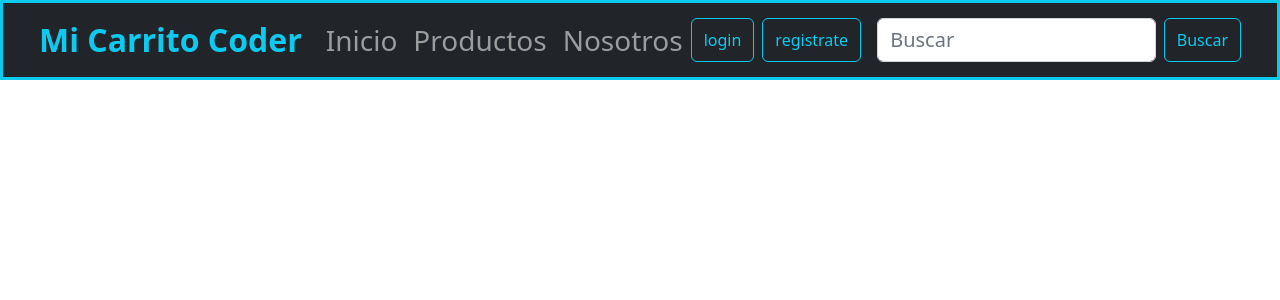
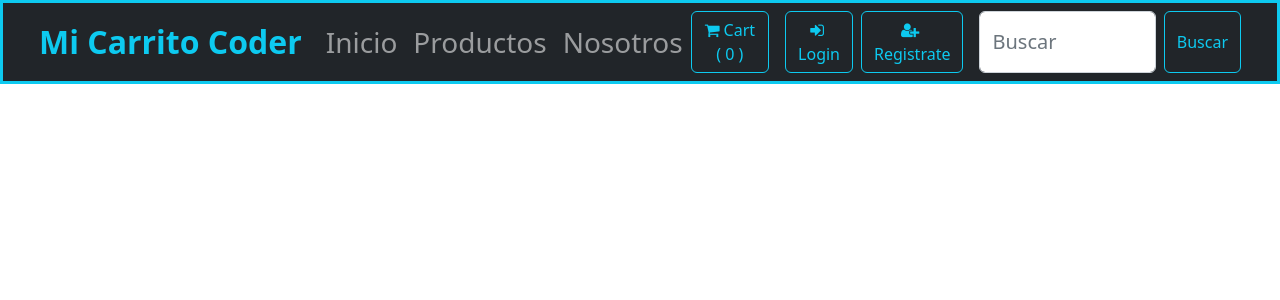
Before and after one commit to Alexxand3r/Proyecto-ReactCoder, a React (Create React App) app: page / in a window 1280 px wide. Shown: the top 300 px of the page. Built offline with nearby package versions, Linux system fonts and the light colour scheme.

Commit message:
NavBarcorrecciones

```diff
--- a/src/components/NavBar/index.jsx
+++ b/src/components/NavBar/index.jsx
@@ -14,13 +14,23 @@ const NavBar = () => {
             Mi Carrito Coder
           </Navbar.Brand>
           <Nav className="d-flex justify-content-center fs-3">
-            <Nav.Link href="#home">Inicio</Nav.Link>
-            <Nav.Link href="#features">Productos</Nav.Link>
-            <Nav.Link href="#pricing">Nosotros</Nav.Link>
+            <Nav.Link href="/#">Inicio</Nav.Link>
+            <Nav.Link href="/#">Productos</Nav.Link>
+            <Nav.Link href="/#">Nosotros</Nav.Link>
           </Nav>
           <Nav>
-            <Button variant="outline-info me-2">login</Button>
-            <Button variant="outline-info me-3">registrate</Button>
+            <Button variant="outline-info me-3">
+              {" "}
+              <i className="fa fa-shopping-cart me-1"></i>Cart ( 0 )
+            </Button>
+            <Button variant="outline-info me-2">
+              {" "}
+              <i className="fa fa-sign-in me-1"></i>Login
+            </Button>
+            <Button variant="outline-info me-3">
+              {" "}
+              <i className="fa fa-user-plus me-1"></i>Registrate
+            </Button>
 
             <Form className="d-flex me-4">
               <Form.Control
--- a/src/index.js
+++ b/src/index.js
@@ -1,7 +1,8 @@
 import React from "react";
 import ReactDOM from "react-dom/client";
 import App from "./App";
-import "bootstrap/dist/css/bootstrap.min.css";
+import "bootstrap/dist/css/bootstrap.css";
+import * as bootstrap from "bootstrap";
 import "../node_modules/bootstrap/dist/css/bootstrap.min.css";
 import "../node_modules/font-awesome/css/font-awesome.min.css";
 
```
Also changed, not shown: 1 other file (tests, documents, lock files or other folders).
